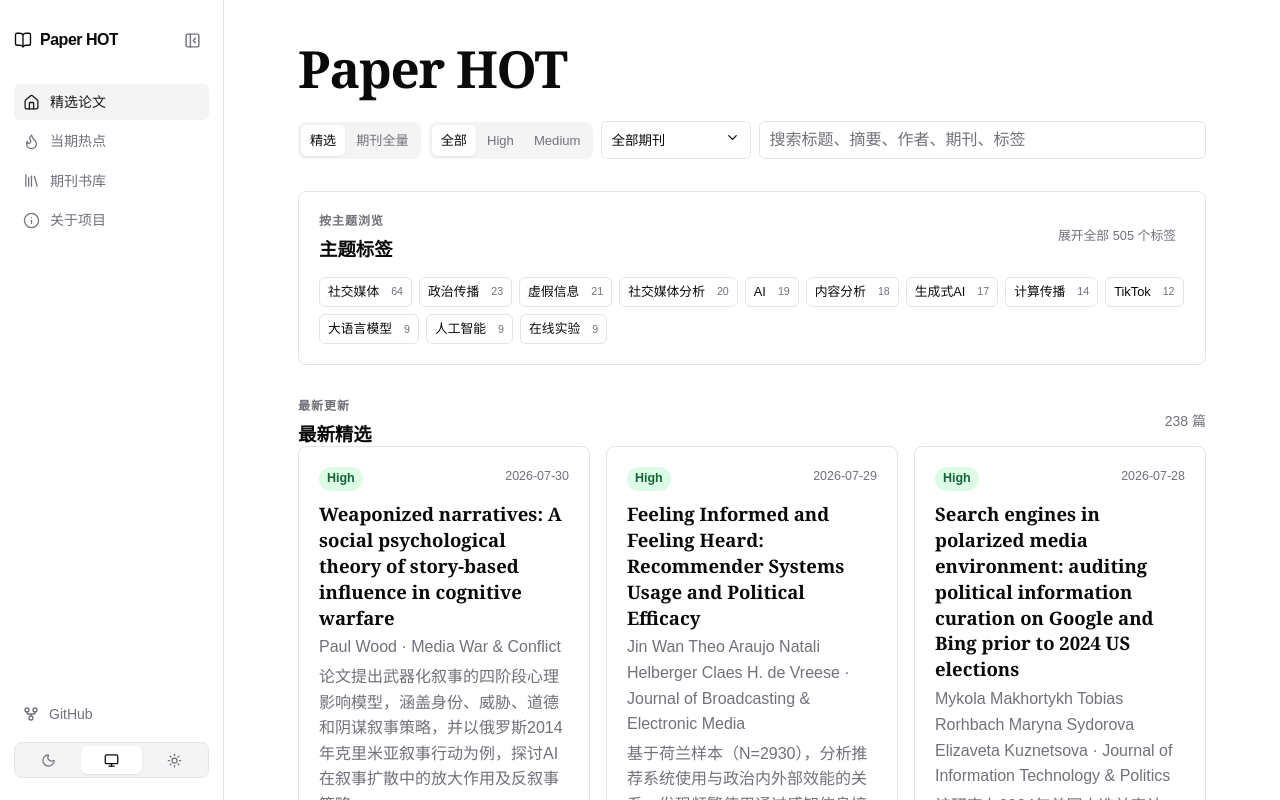
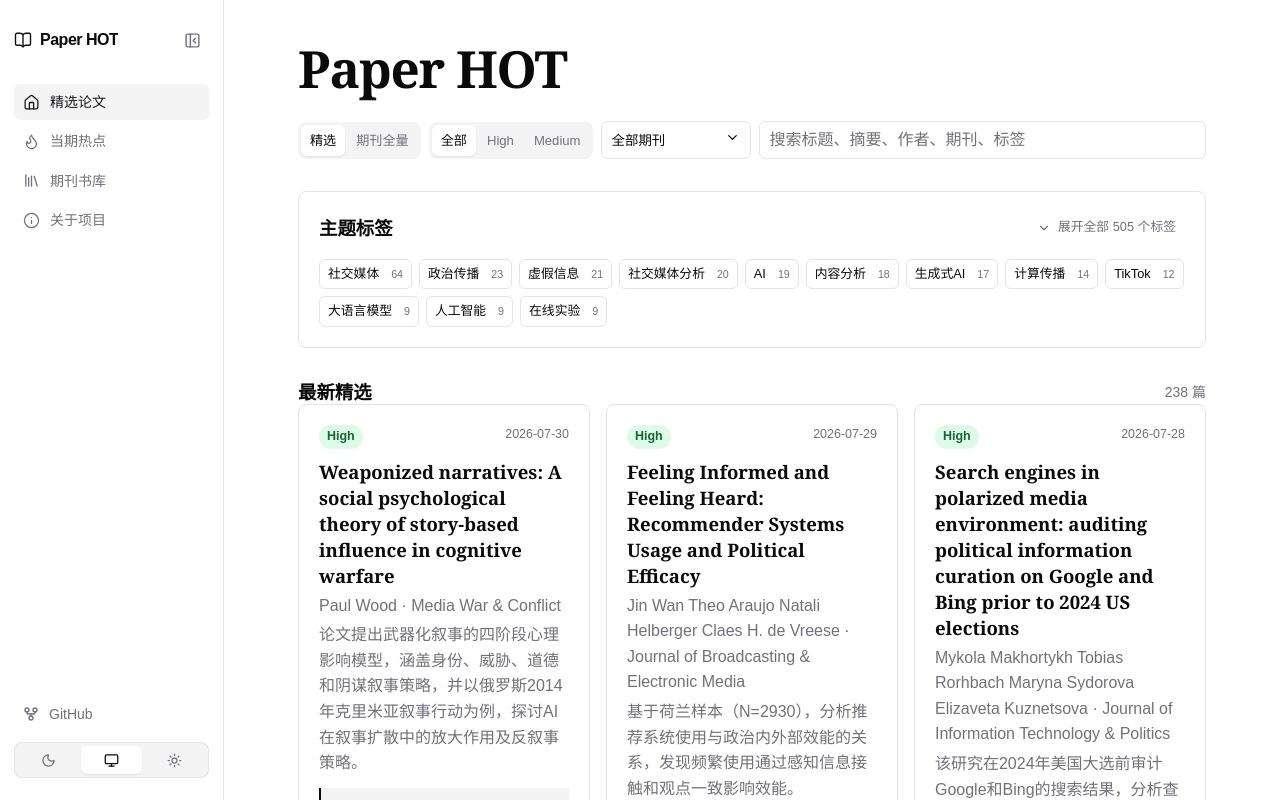
Before and after one commit to BNU-CCR/Paper-Hot, a Next.js app in the folder frontend/: page / in a window 1280 px wide. Shown: the top 800 px of the page. Built offline with nearby package versions, Linux system fonts and the light colour scheme.

Commit message:
Deduplicate section headings and add tag toggle chevron

```diff
--- a/frontend/app/hotspots/page.js
+++ b/frontend/app/hotspots/page.js
@@ -17,5 +17,5 @@ export default function HotspotsPage() {
   useEffect(() => { Promise.all([fetch("../data/hotspots.json", { cache: "no-store" }), fetch("../data/papers.json", { cache: "no-store" })]).then(async ([hotspotResponse, paperResponse]) => { if (!hotspotResponse.ok || !paperResponse.ok) throw new Error("热点数据加载失败"); setHotspots(await hotspotResponse.json()); setPapers(await paperResponse.json()); }).catch((reason) => setError(reason.message)); }, []);
   const byId = useMemo(() => new Map(papers.map((paper) => [Number(paper.id), paper])), [papers]);
   const topics = Array.isArray(hotspots?.topics) ? hotspots.topics : [];
-  return <div className="shell"><AppSidebar activePath="/hotspots/" /><main className="main"><section className="hero"><div className="eyebrow">LLM 月度聚合</div><div className="headline"><div><h1>当期热点</h1><p>从近一个月已公开的计算传播论文中识别主要研究议题，并关联可直接阅读的论文。</p></div><div className="stats"><span>{topics.length} 个热点</span><span>{hotspots?.source_paper_count || 0} 篇论文</span></div></div></section>{error ? <div className="empty-state"><b>热点数据加载失败</b><span>{error}</span></div> : !topics.length ? <div className="empty-state"><b>当期热点暂未生成</b><span>下一次自动更新会生成新的月度议题。</span></div> : <section className="hotspot-feed"><div className="section-heading"><div><p className="eyebrow">{displayPeriod(hotspots.period_start, hotspots.period_end)}</p><h2>研究议题</h2></div><span className="count">仅基于公开论文</span></div><div className="hotspot-grid">{topics.map((topic) => <article className="hotspot-topic" key={topic.title}><header><h3>{topic.title}</h3><p>{topic.description}</p></header><div className="hotspot-papers">{(topic.paper_ids || []).map((id) => byId.get(Number(id))).filter(Boolean).map((paper) => <PaperCard key={paper.id} paper={paper} />)}</div></article>)}</div></section>}</main></div>;
+  return <div className="shell"><AppSidebar activePath="/hotspots/" /><main className="main"><section className="hero"><div className="eyebrow">LLM 月度聚合</div><div className="headline"><div><h1>当期热点</h1><p>从近一个月已公开的计算传播论文中识别主要研究议题，并关联可直接阅读的论文。</p></div><div className="stats"><span>{topics.length} 个热点</span><span>{hotspots?.source_paper_count || 0} 篇论文</span></div></div></section>{error ? <div className="empty-state"><b>热点数据加载失败</b><span>{error}</span></div> : !topics.length ? <div className="empty-state"><b>当期热点暂未生成</b><span>下一次自动更新会生成新的月度议题。</span></div> : <section className="hotspot-feed"><div className="section-heading"><h2>研究议题</h2><span className="count">{displayPeriod(hotspots.period_start, hotspots.period_end)} · 仅基于公开论文</span></div><div className="hotspot-grid">{topics.map((topic) => <article className="hotspot-topic" key={topic.title}><header><h3>{topic.title}</h3><p>{topic.description}</p></header><div className="hotspot-papers">{(topic.paper_ids || []).map((id) => byId.get(Number(id))).filter(Boolean).map((paper) => <PaperCard key={paper.id} paper={paper} />)}</div></article>)}</div></section>}</main></div>;
 }
--- a/frontend/app/page.js
+++ b/frontend/app/page.js
@@ -2,6 +2,7 @@
 
 import { useEffect, useMemo, useState } from "react";
 import Masonry from "react-masonry-css";
+import { ChevronDown } from "lucide-react";
 import { AppSidebar } from "../components/app-sidebar";
 import { Button } from "../components/ui/button";
 import { Collapsible, CollapsibleContent, CollapsibleTrigger } from "../components/ui/collapsible";
@@ -111,13 +112,13 @@ export default function HomePage() {
         </section>
 
         <Collapsible className="topics-panel" open={tagsOpen} onOpenChange={setTagsOpen}>
-          <div className="section-heading"><div><p className="eyebrow">按主题浏览</p><h2>主题标签</h2></div><div className="section-actions"><CollapsibleTrigger asChild><Button variant="ghost" size="sm">{tagsOpen ? "收起标签" : `展开全部 ${tags.length} 个标签`}</Button></CollapsibleTrigger>{tag && <Button variant="ghost" size="sm" onClick={() => setTag(null)} aria-label={`清除主题筛选：${tag}`}>清除筛选</Button>}</div></div>
+          <div className="section-heading"><h2>主题标签</h2><div className="section-actions"><CollapsibleTrigger asChild><Button variant="ghost" size="sm"><ChevronDown size={14} aria-hidden="true" className={`chevron-icon ${tagsOpen ? "open" : ""}`} />{tagsOpen ? "收起标签" : `展开全部 ${tags.length} 个标签`}</Button></CollapsibleTrigger>{tag && <Button variant="ghost" size="sm" onClick={() => setTag(null)} aria-label={`清除主题筛选：${tag}`}>清除筛选</Button>}</div></div>
           <div className="tag-cloud">{tags.slice(0, 12).map(([item, count]) => <Button key={item} variant={tag === item ? "secondary" : "outline"} size="sm" className={`tag ${tag === item ? "tag-active" : ""}`} onClick={() => setTag(tag === item ? null : item)} aria-pressed={tag === item}>{item}<small>{count}</small></Button>)}</div>
           <CollapsibleContent><div className="tag-cloud extra-tags">{tags.slice(12).map(([item, count]) => <Button key={item} variant={tag === item ? "secondary" : "outline"} size="sm" className={`tag ${tag === item ? "tag-active" : ""}`} onClick={() => setTag(tag === item ? null : item)} aria-pressed={tag === item}>{item}<small>{count}</small></Button>)}</div></CollapsibleContent>
           {tag && <div className="topic-filter-status" role="status" aria-live="polite"><span>当前筛选</span><b>{tag}</b><span>{papers.length} 篇</span></div>}
         </Collapsible>
 
-        <section className="feed"><div className="section-heading"><div><p className="eyebrow">最新更新</p><h2>{mode === "featured" ? "最新精选" : "期刊全量更新"}</h2></div><span className="count">{papers.length} 篇</span></div>
+        <section className="feed"><div className="section-heading"><h2>{mode === "featured" ? "最新精选" : "期刊全量更新"}</h2><span className="count">{papers.length} 篇</span></div>
           {loadingError ? <div className="empty-state"><b>论文数据加载失败</b><span>{loadingError}</span></div> : papers.length === 0 ? <div className="empty-state"><b>没有匹配当前条件的论文</b><span>可以调整期刊、主题、相关性或搜索词。</span></div> : mode === "featured" ? <Masonry breakpointCols={masonryColumns} className="paper-masonry" columnClassName="paper-masonry-column">{papers.map((paper) => <PaperCard key={paper.id || `${paper.title}-${paper.published_date}`} paper={paper} />)}</Masonry> : <div className="timeline">{Object.entries(papers.reduce((groups, paper) => { const key = paper.published_date || "日期待补充"; (groups[key] ||= []).push(paper); return groups; }, {})).map(([date, group]) => <section className="day-group" key={date}><h3>{displayDate(date)}</h3>{group.map((paper) => <PaperCard key={paper.id || `${paper.title}-${paper.published_date}`} paper={paper} />)}</section>)}</div>}
         </section>
       </main>
--- a/frontend/components/journal-reading-list.js
+++ b/frontend/components/journal-reading-list.js
@@ -76,7 +76,7 @@ export function JournalReadingList({ journal }) {
       <Link className="back-to-library" href="/journals/"><ArrowLeft size={16} /> 返回期刊书库</Link>
       <header className="journal-reading-header"><p className="eyebrow">期刊精读</p><h1>{journal.name}</h1></header>
       <section className="reading-list" aria-label={`${journal.name} 精读列表`}>
-        <div className="section-heading"><div><p className="eyebrow">期刊论文</p><h2>论文列表</h2></div><div className="reading-actions"><Tabs value={view} onValueChange={setView}><TabsList aria-label="论文范围"><TabsTrigger value="featured">精选精读 {featuredReading.length}</TabsTrigger><TabsTrigger value="all">全部论文 {allReading.length}</TabsTrigger></TabsList></Tabs><Tabs value={grouping} onValueChange={setGrouping}><TabsList aria-label="论文排序"><TabsTrigger value="date"><CalendarDays size={14} aria-hidden="true" />按发布日期</TabsTrigger><TabsTrigger value="issue"><Layers3 size={14} aria-hidden="true" />按 Issue</TabsTrigger></TabsList></Tabs></div></div>
+        <div className="section-heading"><h2>论文列表</h2><div className="reading-actions"><Tabs value={view} onValueChange={setView}><TabsList aria-label="论文范围"><TabsTrigger value="featured">精选精读 {featuredReading.length}</TabsTrigger><TabsTrigger value="all">全部论文 {allReading.length}</TabsTrigger></TabsList></Tabs><Tabs value={grouping} onValueChange={setGrouping}><TabsList aria-label="论文排序"><TabsTrigger value="date"><CalendarDays size={14} aria-hidden="true" />按发布日期</TabsTrigger><TabsTrigger value="issue"><Layers3 size={14} aria-hidden="true" />按 Issue</TabsTrigger></TabsList></Tabs></div></div>
         {error ? <div className="empty-state"><b>论文数据加载失败</b><span>{error}</span></div> : loading ? <div className="empty-state"><b>正在加载论文</b></div> : !reading.length ? <div className="empty-state"><b>{view === "all" ? "本期刊暂未有公开论文" : "本期刊暂未有公开精选"}</b></div> : grouping === "date" ? <div className="timeline date-feed">{reading.map((paper) => <JournalPaperCard paper={paper} key={paper.id || paper.title} />)}</div> : <div className="issue-reading-layout">
           <nav className="issue-sidebar" aria-label={`${journal.name} Issue 导航`}><p className="eyebrow">按 Issue 浏览</p><div className="issue-sidebar-list">{groups.map((group) => <a className="issue-sidebar-link" href={`#issue-${group.key}`} key={group.key}><span>{issueLabel(group)}</span><small>{group.papers.length}</small></a>)}</div></nav><div className="issue-groups">{groups.map((group) => <section className="issue-group" id={`issue-${group.key}`} key={group.key}><header className="issue-group-heading"><h3>{issueLabel(group)}</h3><span>{group.papers.length} 篇</span></header><div className="timeline">{group.papers.map((paper) => <JournalPaperCard paper={paper} key={paper.id || paper.title} />)}</div></section>)}</div>
         </div>}
```
Also changed, not shown: frontend/app/globals.css.
